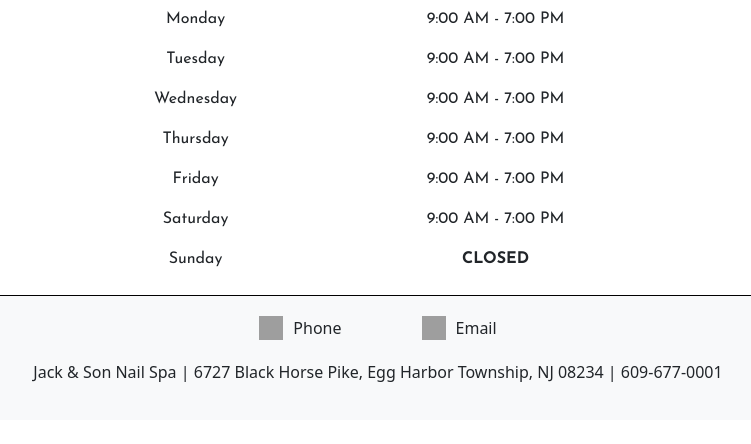
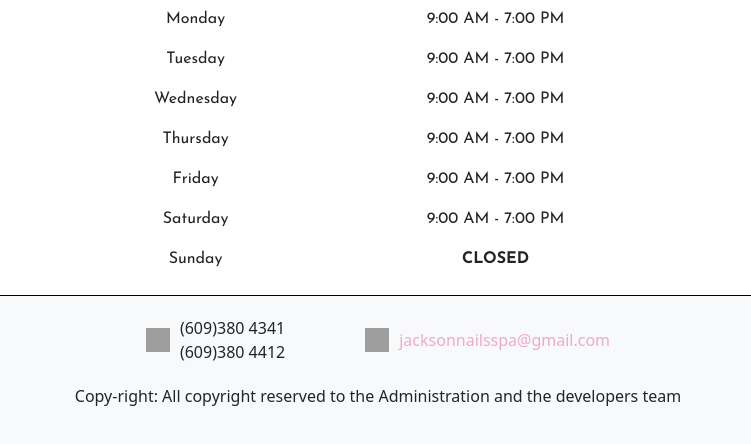
Before and after one commit to iUtsa/Jack-and-Son-Nail-Salon-fullstack, a Flask app: page / in a window 1280 px wide. Shown: the part 2103-2547 px from the top of the page, without its empty margins (262-1013 px from the left). Before the commit the page ends 2485 px from the top, so only its background shows below. Run offline with Flask 3, Linux system fonts and the light colour scheme; grey boxes are pictures that could not be loaded.

Commit message:
phone and email

```diff
--- a/templates/client/index.html
+++ b/templates/client/index.html
@@ -201,11 +201,11 @@
         <div id="bottom-bar-text">
             <div id="bottom-bar-logo">
 
-            <p><img src="https://img.icons8.com/?size=100&id=9659&format=png" class="icon-small">Phone</p>
-            <p><img src="https://img.icons8.com/?size=100&id=12580&format=png" class="icon-small"> Email</p>
+            <p><img src="https://img.icons8.com/?size=100&id=9659&format=png" class="icon-small">(609)380 4341<br>(609)380 4412</p>
+            <p><img src="https://img.icons8.com/?size=100&id=12580&format=png" class="icon-small"> <a href="mailto:jacksonnailsspa@gmail.com" id="mail">jacksonnailsspa@gmail.com</a></p>
             </div>
 
-            <p>Jack & Son Nail Spa | 6727 Black Horse Pike, Egg Harbor Township, NJ 08234 | 609-677-0001</p>
+            <p>Copy-right: All copyright reserved to the Administration and the developers team</p>
         </div>
     </div>
 
```
